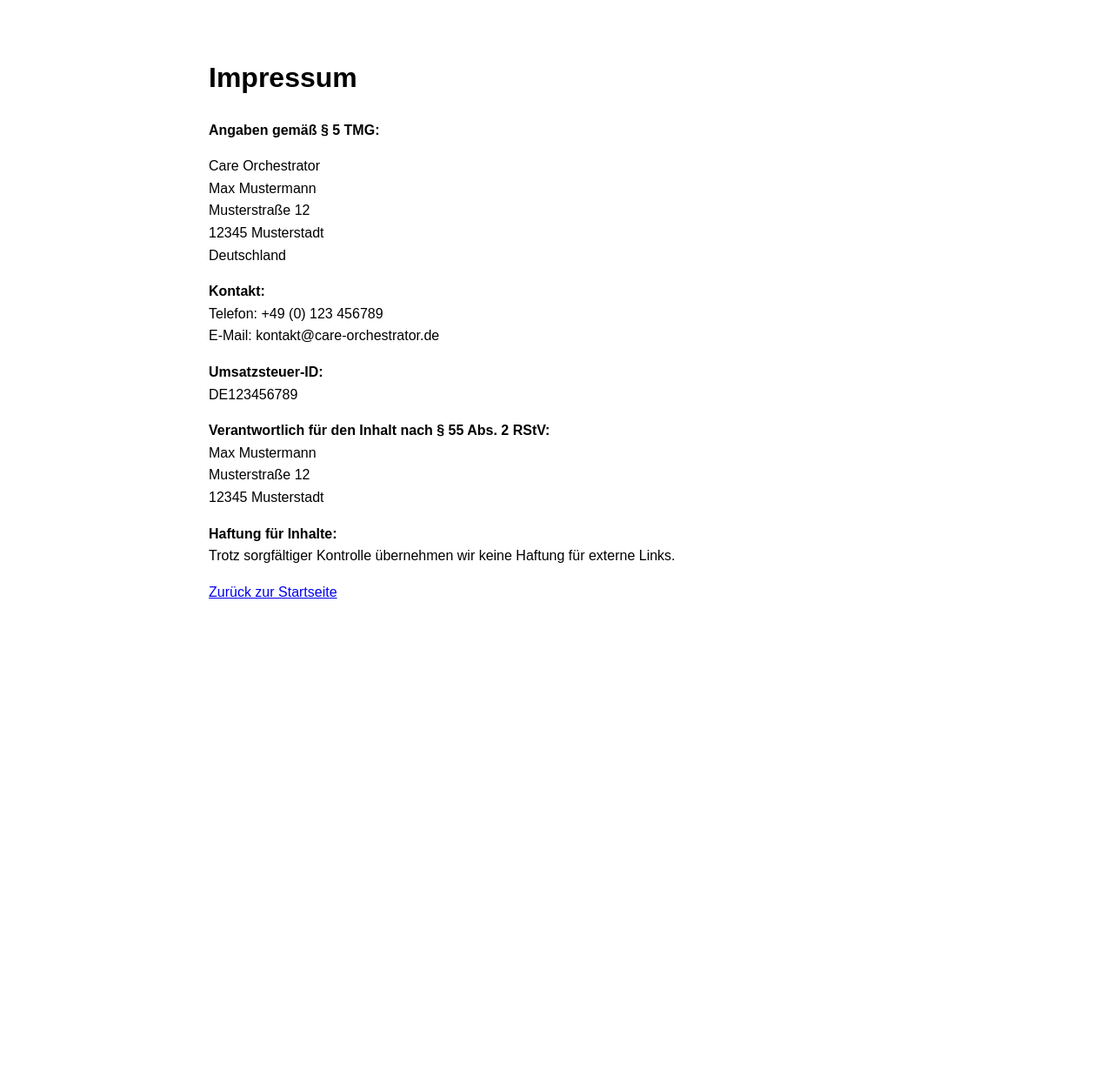
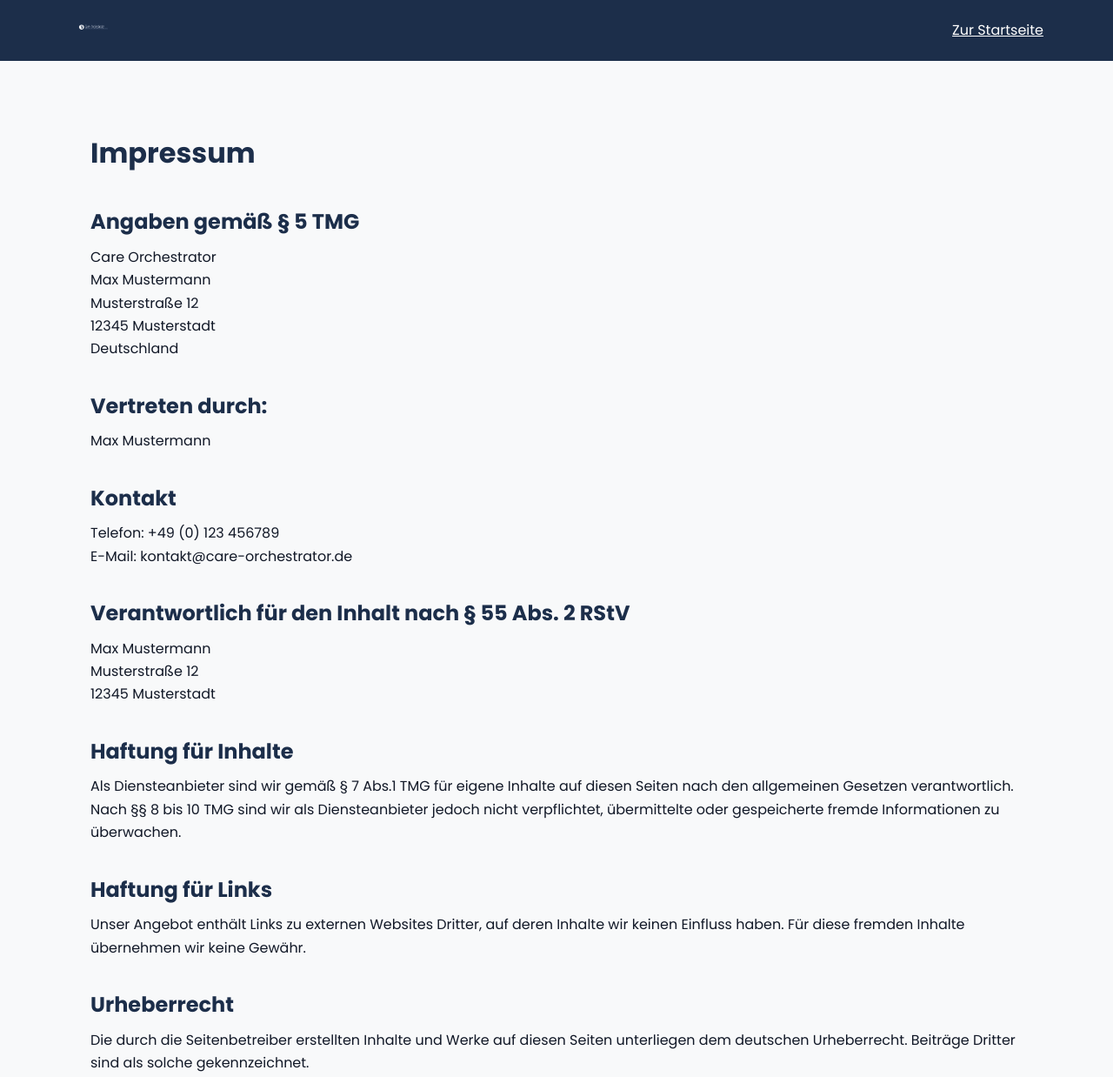
Before and after one commit to bugihh/care-orchestrator-homepage, a plain HTML site: page impressum.html in a window 1280 px wide. Shown: the top 1238 px of the page at 87% size. Before the commit the page ends 800 px from the top, so only its background shows below. Drawn offline with Linux system fonts and the light colour scheme.

Commit message:
Update impressum.html

```diff
--- a/impressum.html
+++ b/impressum.html
@@ -4,13 +4,80 @@
   <meta charset="UTF-8" />
   <meta name="viewport" content="width=device-width, initial-scale=1.0" />
   <title>Impressum – Care Orchestrator</title>
-  <link rel="stylesheet" href="styles.css" /> <!-- optional: reuse your CSS -->
+  <link href="https://fonts.googleapis.com/css2?family=Poppins:wght@400;500;600;700&display=swap" rel="stylesheet">
+  <style>
+    :root {
+      --navy: #1C2E4A;
+      --turquoise: #5BC6C9;
+      --offwhite: #F8F9FA;
+      --text: #111827;
+      --muted: #6b7280;
+      --max: 1120px;
+    }
+    * { box-sizing: border-box; margin: 0; padding: 0; }
+    body {
+      font-family: "Poppins", sans-serif;
+      background: var(--offwhite);
+      color: var(--text);
+      line-height: 1.65;
+    }
+    header {
+      background: var(--navy);
+      color: white;
+      padding: 1rem 1.5rem;
+    }
+    .nav {
+      max-width: var(--max);
+      margin: 0 auto;
+      display: flex;
+      justify-content: space-between;
+      align-items: center;
+    }
+    .logo-img {
+      height: 30px;
+    }
+    main {
+      padding: 3rem 1.5rem;
+      max-width: var(--max);
+      margin: 0 auto;
+    }
+    h1, h2, h3 {
+      color: var(--navy);
+      margin-top: 2rem;
+      margin-bottom: 0.5rem;
+    }
+    p, li {
+      font-size: 1rem;
+      margin-bottom: 1rem;
+    }
+    a {
+      color: var(--turquoise);
+      text-decoration: none;
+    }
+    a:hover {
+      text-decoration: underline;
+    }
+    .back-link {
+      margin-top: 2rem;
+      display: inline-block;
+    }
+  </style>
 </head>
 <body>
-  <main style="max-width: 800px; margin: 4rem auto; font-family: sans-serif; line-height: 1.6;">
+  <header>
+    <div class="nav">
+      <div class="brand">
+        <img src="assets/images/carelogo.png" alt="Care Orchestrator" class="logo-img">
+      </div>
+      <div class="nav-right">
+        <a href="index.html" style="color:white; text-decoration:underline;">Zur Startseite</a>
+      </div>
+    </div>
+  </header>
+  <main>
     <h1>Impressum</h1>
 
-    <p><strong>Angaben gemäß § 5 TMG:</strong></p>
+    <h2>Angaben gemäß § 5 TMG</h2>
     <p>
       Care Orchestrator<br />
       Max Mustermann<br />
@@ -19,26 +86,40 @@
       Deutschland
     </p>
 
-    <p><strong>Kontakt:</strong><br />
+    <h2>Vertreten durch:</h2>
+    <p>Max Mustermann</p>
+
+    <h2>Kontakt</h2>
+    <p>
       Telefon: +49 (0) 123 456789<br />
       E-Mail: kontakt@care-orchestrator.de
     </p>
 
-    <p><strong>Umsatzsteuer-ID:</strong><br />
-      DE123456789
-    </p>
-
-    <p><strong>Verantwortlich für den Inhalt nach § 55 Abs. 2 RStV:</strong><br />
+    <h2>Verantwortlich für den Inhalt nach § 55 Abs. 2 RStV</h2>
+    <p>
       Max Mustermann<br />
       Musterstraße 12<br />
       12345 Musterstadt
     </p>
 
-    <p><strong>Haftung für Inhalte:</strong><br />
-      Trotz sorgfältiger Kontrolle übernehmen wir keine Haftung für externe Links.
+    <h2>Haftung für Inhalte</h2>
+    <p>
+      Als Diensteanbieter sind wir gemäß § 7 Abs.1 TMG für eigene Inhalte auf diesen Seiten nach den allgemeinen Gesetzen verantwortlich.
+      Nach §§ 8 bis 10 TMG sind wir als Diensteanbieter jedoch nicht verpflichtet, übermittelte oder gespeicherte fremde Informationen zu überwachen.
     </p>
 
-    <p><a href="index.html">Zurück zur Startseite</a></p>
+    <h2>Haftung für Links</h2>
+    <p>
+      Unser Angebot enthält Links zu externen Websites Dritter, auf deren Inhalte wir keinen Einfluss haben. Für diese fremden Inhalte übernehmen wir keine Gewähr.
+    </p>
+
+    <h2>Urheberrecht</h2>
+    <p>
+      Die durch die Seitenbetreiber erstellten Inhalte und Werke auf diesen Seiten unterliegen dem deutschen Urheberrecht.
+      Beiträge Dritter sind als solche gekennzeichnet.
+    </p>
+
+    <a href="index.html" class="back-link">&larr; Zurück zur Startseite</a>
   </main>
 </body>
 </html>
```
